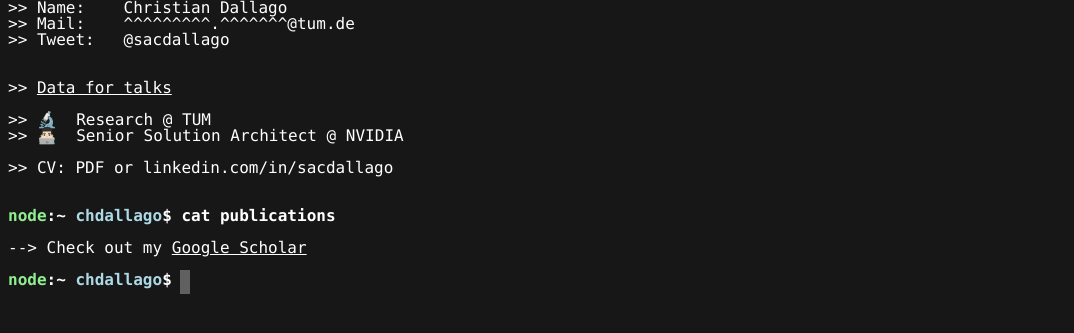
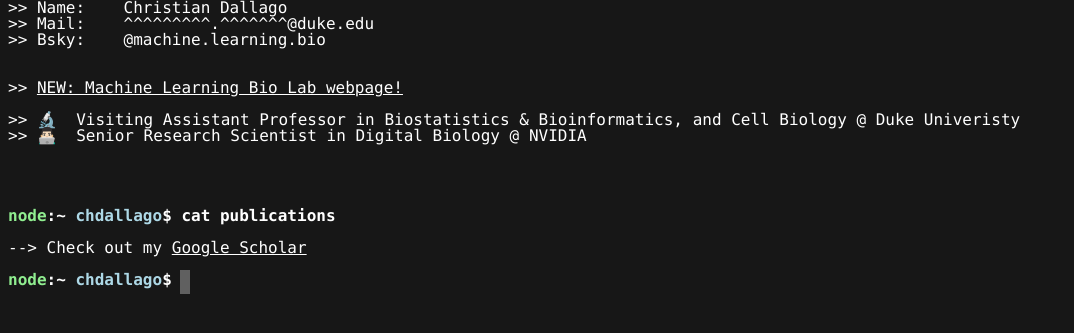
Before and after one commit to sacdallago/sacdallago.github.io, a website: page index.html in a window 1280 px wide. Shown: the part 107-440 px from the top of the page, without its empty margins (0-1074 px from the left). Drawn offline with Linux system fonts and the light colour scheme.

Commit message:
Update index.html

```diff
--- a/index.html
+++ b/index.html
@@ -9,7 +9,7 @@
         <meta name="description" content="Christian Dallago"/>
         <meta name="keywords" content="christian,dallago,christiandallago"/>
         <meta name="author" content="Christian Dallago"/>
-        <meta name="copyright" content="Christian Dallago 2017"/>
+        <meta name="copyright" content="Christian Dallago 2024"/>
 
         <meta http-equiv="Reply-to" content="code@dallago.us"/>
         <meta http-equiv="content-language" content="en"/>
@@ -41,16 +41,16 @@ WHOIS <a href="#">christian.dallago.us</a>
 &nbsp;
 &gt;&gt; PIC:    <img src="mecusmall.png" style="max-width:11em">
 &gt;&gt; Name:    Christian Dallago
-&gt;&gt; Mail:    ^^^^^^^^^.^^^^^^^@tum.de
-&gt;&gt; Tweet:   <a target="_blank" href="http://twitter.com/sacdallago">@sacdallago</a>
+&gt;&gt; Mail:    ^^^^^^^^^.^^^^^^^@duke.edu
+&gt;&gt; Bsky:    <a target="_blank" href="https://bsky.app/profile/machine.learning.bio">@machine.learning.bio</a>
 &nbsp;
 &nbsp;
-&gt;&gt; <a style="text-decoration: underline;" href="info">Data for talks</a>
+&gt;&gt; <a style="text-decoration: underline;" href="https://machine.learning.bio">NEW: Machine Learning Bio Lab webpage!</a>
 &nbsp;
-&gt;&gt; 🔬  Research @ TUM
-&gt;&gt; 👨🏻‍💻  Senior Solution Architect @ NVIDIA
+&gt;&gt; 🔬  Visiting Assistant Professor in Biostatistics & Bioinformatics, and Cell Biology @ Duke Univeristy
+&gt;&gt; 👨🏻‍💻  Senior Research Scientist in Digital Biology @ NVIDIA
 &nbsp;
-&gt;&gt; CV: <a href="CV.pdf">PDF</a> or <a target="_blank" href="https://www.linkedin.com/in/sacdallago">linkedin.com/in/sacdallago</a>
+<!-- &gt;&gt; CV: <a href="CV.pdf">PDF</a> or <a target="_blank" href="https://www.linkedin.com/in/sacdallago">linkedin.com/in/sacdallago</a> -->
 &nbsp;
 
 <strong><span style="color: lightgreen">node</span>:~ <span style="color: lightblue">chdallago</span>$ cat publications</strong>
```
